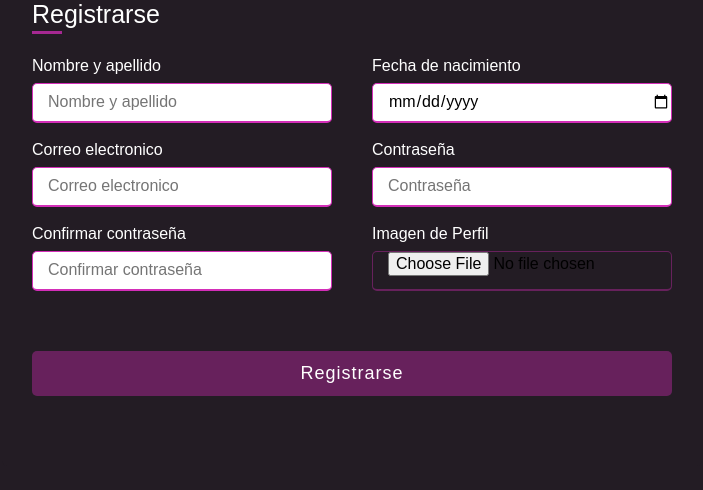
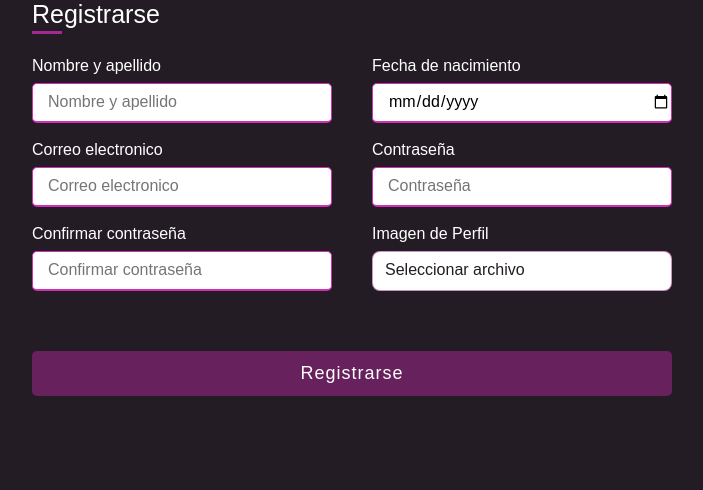
Before and after one commit to NaconechneyN/Grupo_7_MUUCS, a Node server app: page /users/register in a window 1280 px wide. Shown: the part 289-779 px from the top of the page, without its empty margins (288-991 px from the left). Run offline with Node 20, Linux system fonts and the light colour scheme; some libraries are stand-ins or nearby versions.

Commit message:
register

```diff
--- a/package.json
+++ b/package.json
@@ -20,7 +20,7 @@
   "homepage": "https://github.com/NaconechneyN/Grupo_7_MUUCS#readme",
   "dependencies": {
     "bcryptjs": "^2.4.3",
-    "bootstrap": "^5.2.3",
+    "bootstrap": "^5.3.0-alpha1",
     "cookie-parser": "^1.4.6",
     "dotenv": "^16.0.2",
     "ejs": "^3.1.8",
--- a/public/CSS/style.css
+++ b/public/CSS/style.css
@@ -385,6 +385,24 @@ form .buttonRegistrarse input:hover{
     margin: 0 20px;
 }
 
+.botonimgR{
+    background-color: white;
+    height: 40px;
+    border-radius: 8px;
+    border: 1px solid #a6289184;
+}
+
+.botonimgR p{
+    color: #231c24;
+    position: absolute;
+    padding-top: 6px;
+    padding-left: 12px;
+}
+
+input#image{
+ opacity: 0;
+}
+
 
 @media (max-width: 584px){
     .contenedorReg{
--- a/src/views/index.ejs
+++ b/src/views/index.ejs
@@ -205,8 +205,6 @@
                 </ul>
             </nav>
         </div>-->
-
-        <!-- comentario de prueba -->
     </main>
 
     <%- include('./partials/footer') %>
--- a/src/views/partials/partHead.ejs
+++ b/src/views/partials/partHead.ejs
@@ -1,6 +1,7 @@
     <meta charset="UTF-8">
     <meta http-equiv="X-UA-Compatible" content="IE=edge">
     <meta name="viewport" content="width=device-width, initial-scale=1.0">
+    <meta name="viewport" content="width=device-width, initial-scale=1">
     <title>
         <%= titulo %>
     </title>
--- a/src/views/users/register.ejs
+++ b/src/views/users/register.ejs
@@ -47,9 +47,16 @@
                         <p class="msg-error"><%= errors.password2.msg%></p>
                         <% } %>
                     </div>
-                    <div class="input-box ">
+                    <!-- <div class="mb-3">
+                        <label for="formFileMultiple" class="form-label">Multiple files input example</label>
+                        <input class="form-control" type="file" id="formFileMultiple" multiple>
+                    </div> -->
+                    <div class="input-box">
                         <span class="details"> Imagen de Perfil</span>
+                        <div class="botonimgR">
+                            <p>Seleccionar archivo</p>
                         <input id="image" type="file" name="imagen" placeholder="Photo" required="" >
+                        </div>
                     </div>
                 </div>
 
```
Also changed, not shown: 1 other file.
